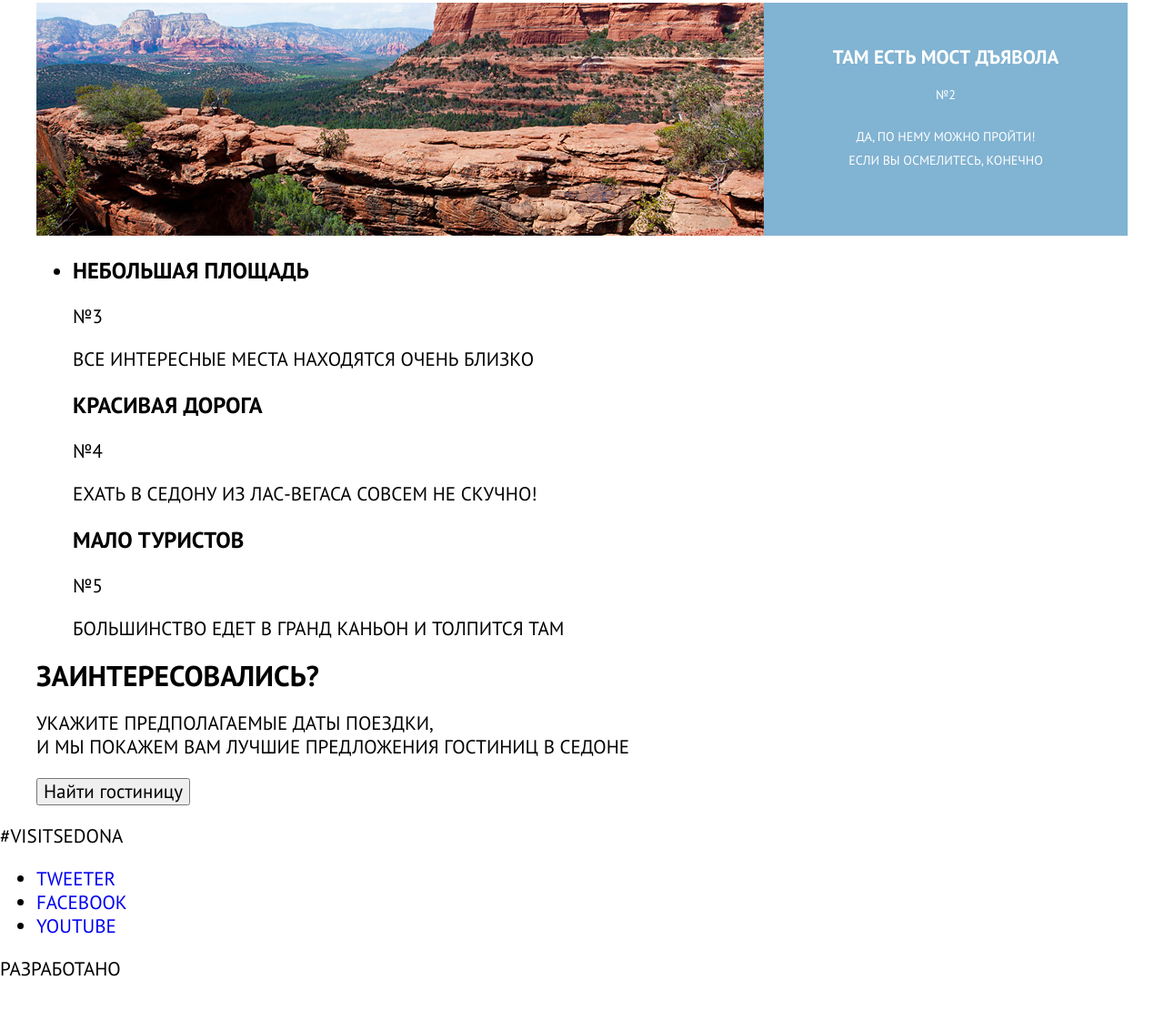
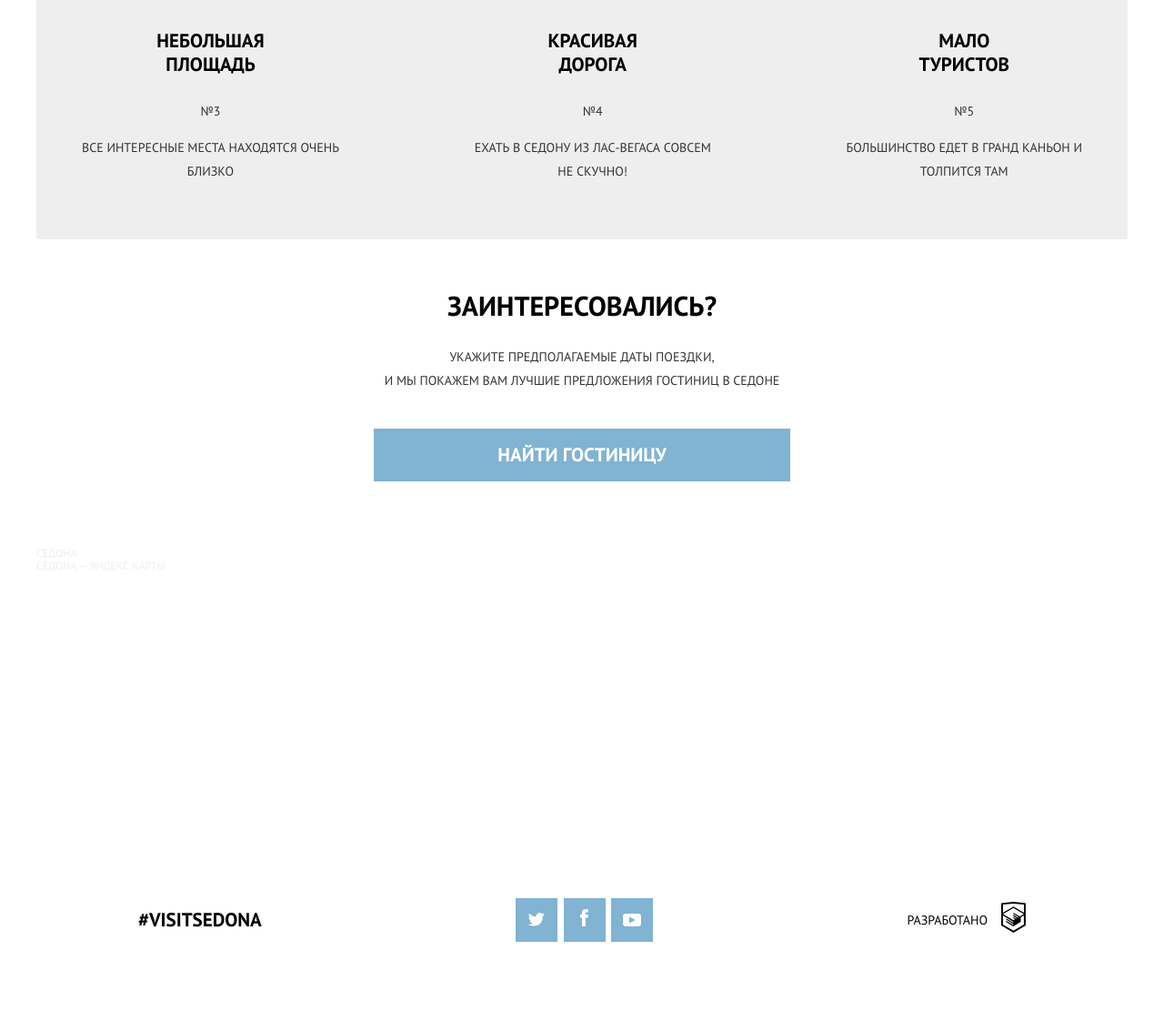
Before and after one commit to frontbaze/Sedona, a plain HTML site: page index.html in a window 1280 px wide. Shown: the part 1672-2783 px from the top of the page at 91% size. After the commit the page ends 2743 px from the top, so only its background shows below. Drawn offline with Linux system fonts and the light colour scheme.

Commit message:
add footer section & map

```diff
--- a/css/style.css
+++ b/css/style.css
@@ -179,20 +179,47 @@ img {
     font-size: 14px;
 }
 .features__list {
-
+    list-style: none;
+    margin: 0;
+    padding: 0;
+    display: flex;
+    justify-content: space-between;
+    align-items: baseline;
+    margin-top: 60px;
+    margin-bottom: 80px;
+    padding: 0 70px;
 }
-.feature__item {
+.features__list--grey {
+    background-color: var(--basic-grey);
+    margin: 0;
+    padding: 0;
+    padding-top: 43px;
+    text-align: center;
+    padding: 43px 50px 62px;
+}
+.features__item {
 
 }
 .item {
+    text-align: center;
 }
 .item__motel {
+
 }
 .item__img {
+    margin-bottom: 28px;
 }
 .item__title {
+    margin: 0;
+    padding: 0;
+    margin-bottom: 25px;
+    font-weight: 700;
 }
 .item__text {
+    margin: 0;
+    padding: 0;
+    font-size: 14px;
+    color: var(--basic-dark);
 }
 .item__food {
 }
@@ -200,39 +227,124 @@ img {
 }
 .item__small {
 }
-.item__number {
+.item__title--grey {
+    font-weight: 700;
+    font-size: 21px;
+    line-height: 26px;
+}
+.item__number--grey {
+    font-size: 14px;
+    color: var(--basic-dark);
+}
+.item__text--grey {
+    font-size: 14px;
+    line-height: 26px;
+    color: var(--basic-dark);
 }
 .item__road {
 }
 .item__tourist {
 }
 .main__interest {
+    margin-top: 60px;
 }
 .interest {
+
 }
 .interest__wrapper {
+    display: flex;
+    flex-direction: column;
+    align-items: center;
 }
 .interest__title {
+    padding: 0;
+    margin: 0;
+    font-weight: 700;
+    font-size: 30px;
+    line-height: 26px;
+    text-align: center;
+    margin-bottom: 30px;
+}
+.interest__text {
+    margin: 0;
+    padding: 0;
+    font-size: 14px;
+    line-height: 26px;
+    text-align: center;
+    color: var(--basic-dark);
+    margin-bottom: 40px;
 }
 .button {
+    border: none;
+    background: transparent;
+    margin: 0;
+    padding: 0;
+    cursor: pointer;
+    width: 458px;
+    height: 58px;
+    background-color: var(--basic-blue);
+    color: var(--basic-white);
+    font-size: inherit;
+    text-transform: uppercase;
+    font-weight: 700;
 }
 .page__map {
+    margin-top: 66px;
 }
 .map {
 }
 .page__footer {
+
 }
 .footer {
+    width: 976px;
+    height: 120px;
+    display: flex;
+    justify-content: space-between;
+    align-items: center;
 }
 .footer__social {
+
 }
 .social {
+    width: 151px;
+    height: 48px;
 }
 .social__list {
+    list-style: none;
+    margin: 0;
+    padding: 0;
+    display: flex;
+    justify-content: space-between;
+    align-items: center;
 }
 .social__item {
+    width: 46px;
+    height: 48px;
+    background-color: var(--basic-blue);
+    display: flex;
+    justify-content: center;
+    align-items: center;
 }
 .social__link {
+
 }
 .footer__copyright {
+    display: flex;
+    justify-content: center;
+    align-items: center;
 }
+.footer__hashtag {
+    margin: 0;
+    padding: 0;
+    font-size: 21px;
+    line-height: 26px;
+    font-weight: 700;
+}
+.footer__copyright-text {
+    margin: 0;
+    padding: 0;
+    font-size: 14px;
+    line-height: 26px;
+    margin-right: 15px;
+}
--- a/index.html
+++ b/index.html
@@ -51,25 +51,25 @@
             </div>
 
             <ul class="features__list">
-                <li class="feature__item item">
+                <li class="features__item item">
                     <div class="item__motel">
                         <img class="item__img" src="img/icon-house.svg.svg" alt="">
                         <h3 class="item__title">Жилье</h3>
-                        <p class="item__text">Рекомендуем пожить в настоящем мотеле, все как в кино!</p>
+                        <p class="item__text">Рекомендуем пожить в настоящем <br> мотеле, все как в кино!</p>
                     </div>
                 </li>
-                <li class="feature__item item">
+                <li class="features__item item">
                     <div class="item__food">
                         <img class="item__img" src="img/icon-burger.svg.svg" alt="">
                         <h3 class="item__title">Еда</h3>
-                        <p class="item__text">Всегда заказывайте фирменный бургер, вы не разочаруетесь!</p>
+                        <p class="item__text">Всегда заказывайте фирменный бургер, <br> вы не разочаруетесь!</p>
                     </div>
                 </li>
-                <li class="feature__item item">
+                <li class="features__item item">
                     <div class="item__souvenir">
                         <img class="item__img" src="img/icon-gift.svg.svg" alt="">
                         <h3 class="item__title">Сувениры</h3>
-                        <p class="item__text">Не только китайского, но и местного производства!</p>
+                        <p class="item__text">Не только китайского, <br> но и местного производства!</p>
                     </div>
                 </li>
             </ul>
@@ -77,28 +77,32 @@
             <div class="features__wrapper">
                 <img src="img/feature-2-photo.jpg" width="800" height="256" alt="Sedona Photo">
                 <div class="features__block block">
-                    <h3 class="block__title">Там есть мост дъявола</h3>
+                    <h3 class="block__title">Там есть <br> мост дъявола</h3>
                     <p class="block__number">№2</p>
                     <p class="block__text">Да, по нему можно пройти! <br> Если вы осмелитесь, конечно</p>
                 </div>
             </div>
 
-            <ul class="features__list">
-                <li class="feature__item item">
+            <ul class="features__list features__list--grey">
+                <li class="features__item item">
                     <div class="item__small">
-                        <h3 class="item__title">Небольшая площадь</h3>
-                        <p class="item__number">№3</p>
-                        <p class="item__text">Все интересные места находятся очень близко</p>
+                        <h3 class="item__title item__title--grey">Небольшая <br> площадь</h3>
+                        <p class="item__number item__number--grey">№3</p>
+                        <p class="item__text item__text--grey">Все интересные места находятся очень <br> близко</p>
                     </div>
+                </li>
+                <li>
                     <div class="item__road">
-                        <h3 class="item__title">Красивая дорога</h3>
-                        <p class="item__number">№4</p>
-                        <p class="item__text">Ехать в Седону из Лас-Вегаса совсем не скучно!</p>
+                        <h3 class="item__title item__title--grey">Красивая <br> дорога</h3>
+                        <p class="item__number item__number--grey">№4</p>
+                        <p class="item__text item__text--grey">Ехать в Седону из Лас-Вегаса совсем <br> не скучно!</p>
                     </div>
+                </li>
+                <li>
                     <div class="item__tourist">
-                        <h3 class="item__title">Мало туристов</h3>
-                        <p class="item__number">№5</p>
-                        <p class="item__text">Большинство едет в Гранд Каньон и толпится там</p>
+                        <h3 class="item__title item__title--grey">Мало <br> туристов</h3>
+                        <p class="item__number item__number--grey">№5</p>
+                        <p class="item__text item__text--grey">Большинство едет в Гранд Каньон и <br> толпится там</p>
                     </div>
                 </li>
             </ul>
@@ -107,40 +111,41 @@
         <section class="main__interest interest">
             <div class="interest__wrapper">
                 <h2 class="interest__title">Заинтересовались?</h2>
-                <p>Укажите предполагаемые даты поездки, <br> и мы покажем вам лучшие предложения гостиниц в Седоне</p>
+                <p class="interest__text">Укажите предполагаемые даты поездки, <br> и мы покажем вам лучшие предложения гостиниц в Седоне</p>
                 <button class="button" type="button">Найти гостиницу</button>
             </div>
         </section>
     </main>
-    <section class="page__map map">
+    <section class="page__map map container">
         <!-- MAP -->
+        <div style="position:relative;overflow:hidden;"><a href="https://yandex.ru/maps/110669/sedona/?utm_medium=mapframe&utm_source=maps" style="color:#eee;font-size:12px;position:absolute;top:0px;">Седона</a><a href="https://yandex.ru/maps/110669/sedona/?ll=-111.756278%2C34.871955&mode=search&ol=geo&ouri=ymapsbm1%3A%2F%2Fgeo%3Fdata%3DCgoyMjQwMjg5OTA3EjpVbml0ZWQgU3RhdGVzIG9mIEFtZXJpY2EsIEFyaXpvbmEsIENvY29uaW5vIENvdW50eSwgU2Vkb25hIgoNOIXfwhVeegtC&utm_medium=mapframe&utm_source=maps&z=15.01" style="color:#eee;font-size:12px;position:absolute;top:14px;">Седона — Яндекс Карты</a><iframe src="https://yandex.ru/map-widget/v1/-/CCURVGRDsC" width="1200" height="350" frameborder="" allowfullscreen="true" style="position:relative;"></iframe></div>
     </section>
-    <footer class="page__footer footer">
-        <p>#visitsedona</p>
+    <footer class="page__footer footer container">
+        <p class="footer__hashtag">#visitsedona</p>
         <div class="footer__social social">
             <ul class="social__list">
                 <li class="social__item">
                     <a class="social__link" href="#">
-                        Tweeter
+                        <img src="img/icon-twitter.svg" alt="Tweeter">
                     </a>
                 </li>
                 <li class="social__item">
                     <a class="social__link" href="#">
-                        Facebook
+                        <img src="img/icon-facebook.svg" alt="Facebook">
                     </a>
                 </li>
                 <li class="social__item">
                     <a class="social__link" href="#">
-                        Youtube
+                        <img src="img/icon-youtube.svg" alt="Youtube">
                     </a>
                 </li>
             </ul>
         </div>
 
         <div class="footer__copyright">
-            <p>Разработано</p>
+            <p class="footer__copyright-text">Разработано</p>
             <a href="#">
-                <img src="" alt="">
+                <img src="img/htmlacademy.svg" alt="htmlacademy">
             </a>
         </div>
     </footer>
```
Also changed, not shown: img/htmlacademy.svg (added), img/icon-facebook.svg (added), img/icon-twitter.svg (added), img/icon-youtube.svg (added).
